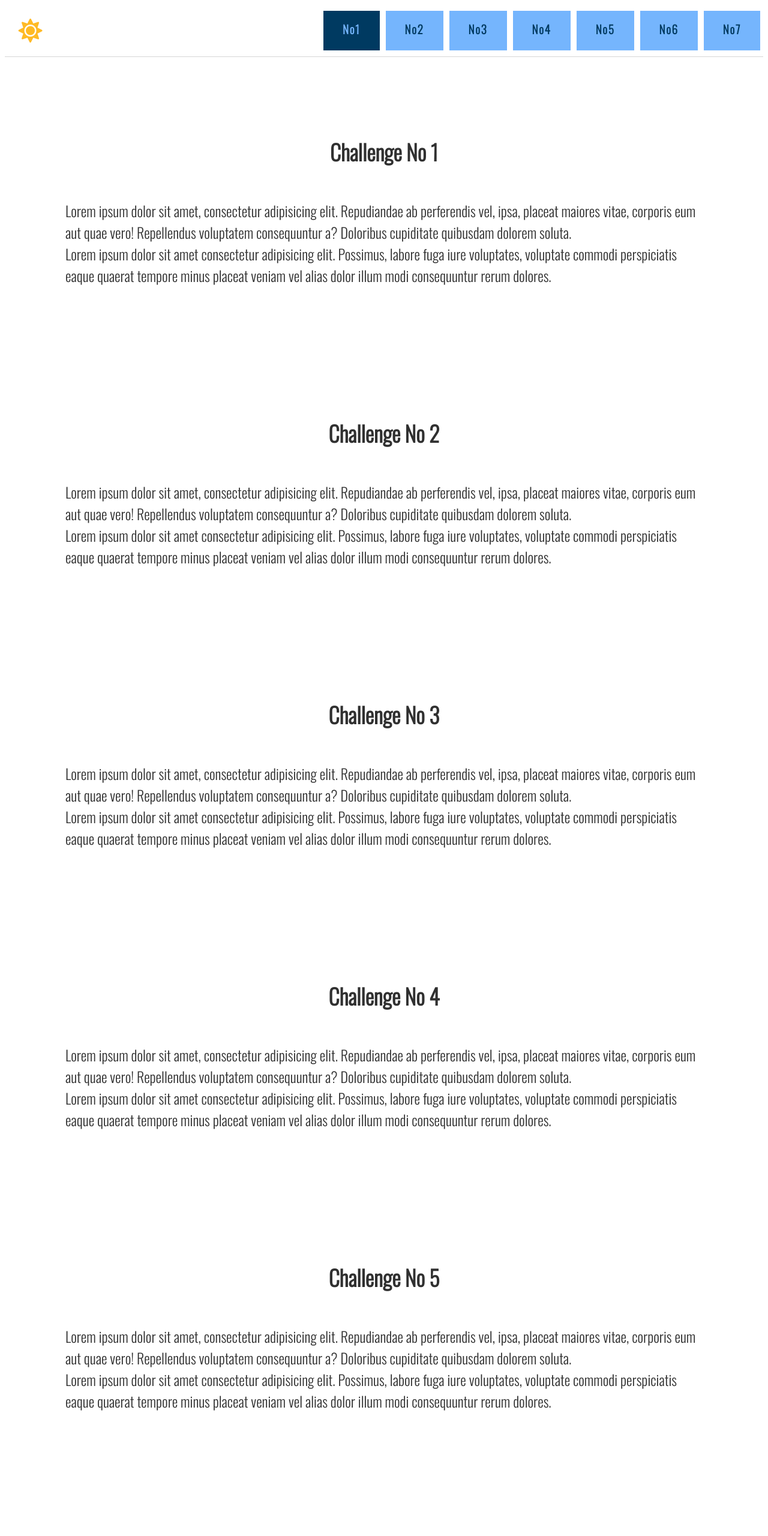
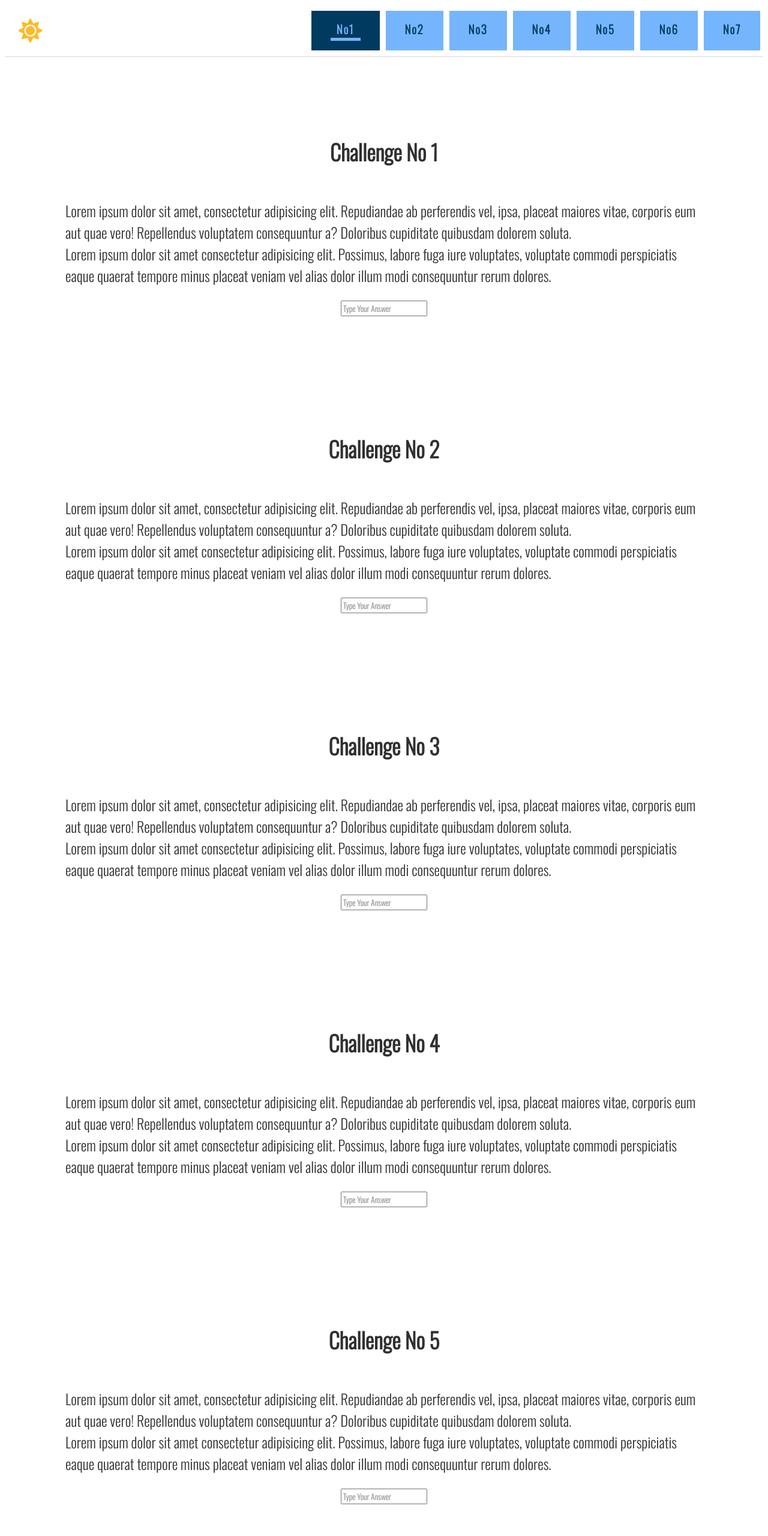
Before and after one commit to yuran1811/project-dinitz, a plain HTML site: page src/Test_Template.html in a window 1280 px wide. Shown: the top 2560 px of the page at 60% size. Drawn offline with nearby package versions, Linux system fonts and the light colour scheme.

Commit message:
Fixed UI

```diff
--- a/src/Test_Template.html
+++ b/src/Test_Template.html
@@ -149,9 +149,13 @@
         background-color: var(--navbar-background-color);
         position: relative;
       }
+
       .title::after {
         background-color: var(--navbar-color);
         position: absolute;
+      }
+      .title:hover::after {
+        width: 180px;
       }
 
       .lk a::after,
@@ -164,12 +168,6 @@
         height: 5px;
         transition: width 0.3s ease-in-out;
       }
-      .lk a:hover::after {
-        width: 50px;
-      }
-      .title:hover::after {
-        width: 180px;
-      }
 
       .lk:hover a {
         color: var(--navbar-background-color);
@@ -179,6 +177,11 @@
       .liactive a {
         background-color: var(--navbar-color);
         color: var(--navbar-background-color);
+      }
+
+      .liactive a::after,
+      .lk a:hover::after {
+        width: 50px;
       }
 
       /* Content */
@@ -253,6 +256,12 @@
             consequuntur rerum dolores.
           </p>
         </div>
+        <input
+          type="text"
+          name="submit"
+          id="submit"
+          placeholder="Type Your Answer"
+        />
       </section>
       <section id="No2" class="No2">
         <h2 class="title">Challenge No 2</h2>
@@ -268,6 +277,12 @@
             consequuntur rerum dolores.
           </p>
         </div>
+        <input
+          type="text"
+          name="submit"
+          id="submit"
+          placeholder="Type Your Answer"
+        />
       </section>
       <section id="No3" class="No3">
         <h2 class="title">Challenge No 3</h2>
@@ -283,6 +298,12 @@
             consequuntur rerum dolores.
           </p>
         </div>
+        <input
+          type="text"
+          name="submit"
+          id="submit"
+          placeholder="Type Your Answer"
+        />
       </section>
       <section id="No4" class="No4">
         <h2 class="title">Challenge No 4</h2>
@@ -298,6 +319,12 @@
             consequuntur rerum dolores.
           </p>
         </div>
+        <input
+          type="text"
+          name="submit"
+          id="submit"
+          placeholder="Type Your Answer"
+        />
       </section>
       <section id="No5" class="No5">
         <h2 class="title">Challenge No 5</h2>
@@ -313,6 +340,12 @@
             consequuntur rerum dolores.
           </p>
         </div>
+        <input
+          type="text"
+          name="submit"
+          id="submit"
+          placeholder="Type Your Answer"
+        />
       </section>
       <section id="No6" class="No6">
         <h2 class="title">Challenge No 6</h2>
@@ -328,6 +361,12 @@
             consequuntur rerum dolores.
           </p>
         </div>
+        <input
+          type="text"
+          name="submit"
+          id="submit"
+          placeholder="Type Your Answer"
+        />
       </section>
       <section id="No7" class="No7">
         <h2 class="title">Challenge No 7</h2>
@@ -343,6 +382,12 @@
             consequuntur rerum dolores.
           </p>
         </div>
+        <input
+          type="text"
+          name="submit"
+          id="submit"
+          placeholder="Type Your Answer"
+        />
       </section>
     </div>
 
```
